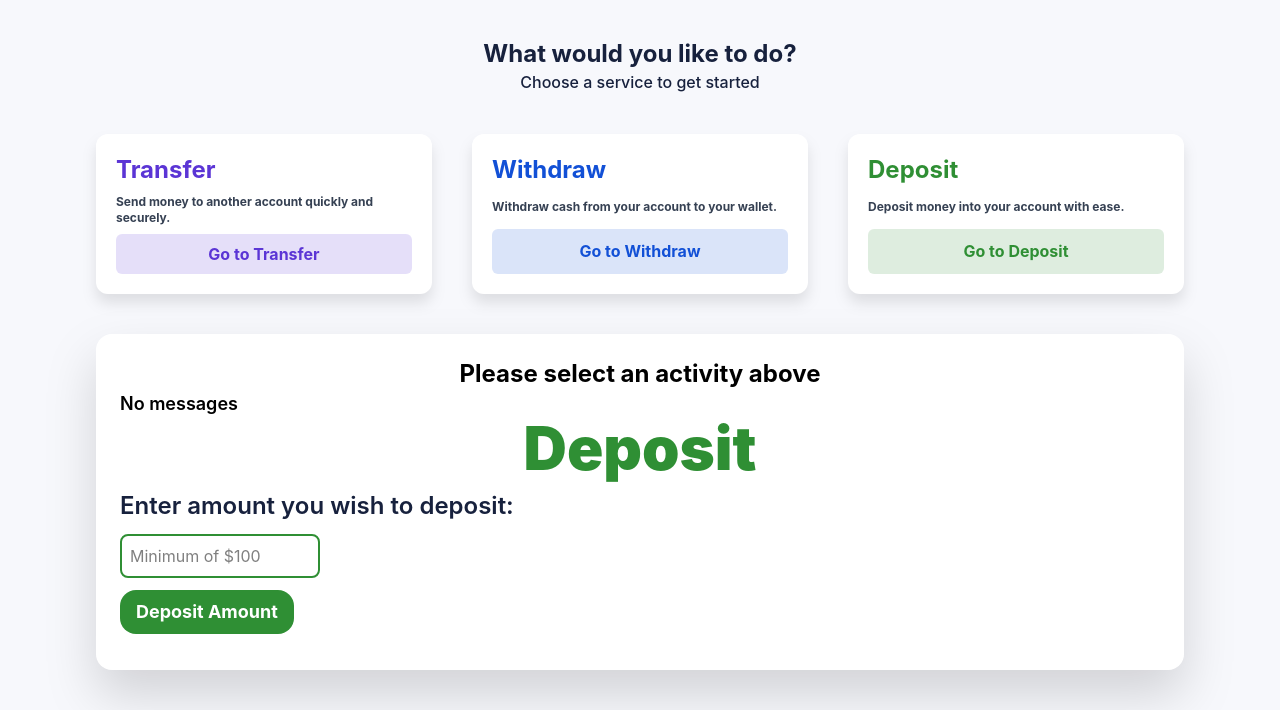
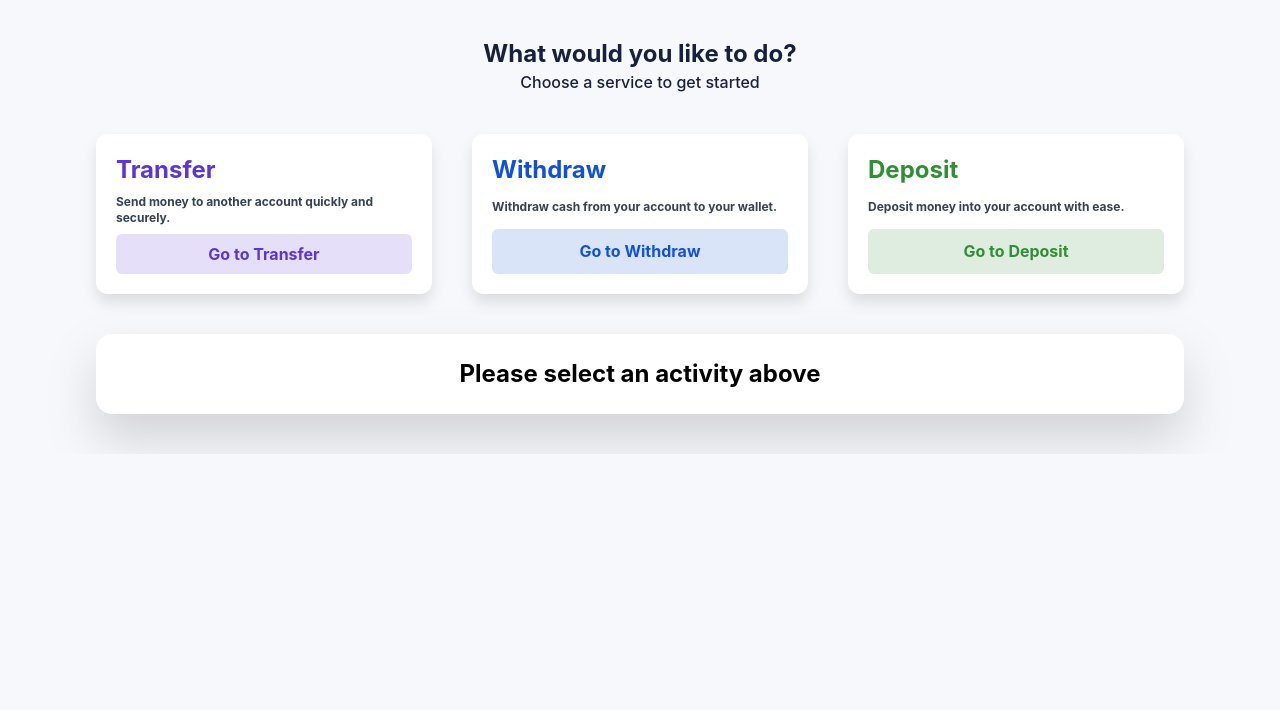
Before and after one commit to loixrang/loixrang-bank, a website built with Vite: page index.html in a window 1280 px wide. Shown: the part 410-1120 px from the top of the page. After the commit the page ends 864 px from the top, so only its background shows below. Built offline with nearby package versions, Linux system fonts and the light colour scheme.

Commit message:
added the hidden class to the elements

```diff
--- a/index.html
+++ b/index.html
@@ -90,8 +90,8 @@
         <h1 id="holder-text" class="font-bold text-2xl text-center">
           Please select an activity above
         </h1>
-        <p class="font-semibold text-lg " id="message">No messages</p>
-        <section id="deposit" class="">
+        <p class="font-semibold text-lg hidden" id="message">No messages</p>
+        <section id="deposit" class="hidden">
           <h1 class="font-black text-6xl text-[#2f8f34] text-center">
             Deposit
           </h1>
```
